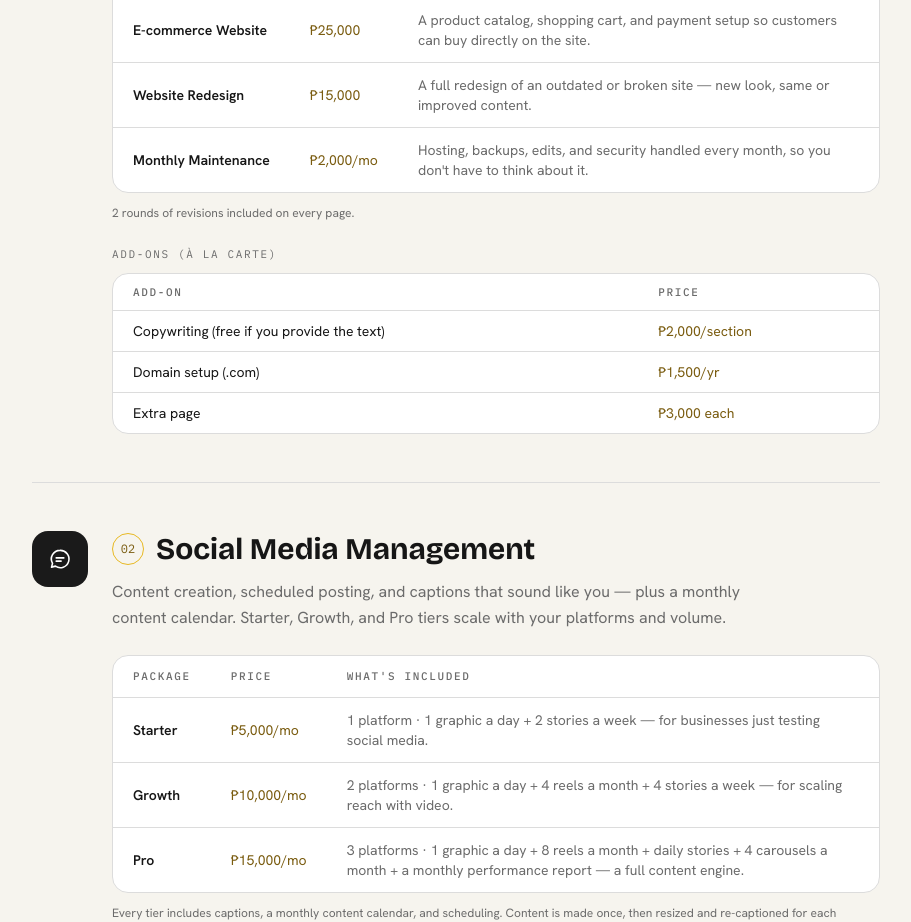
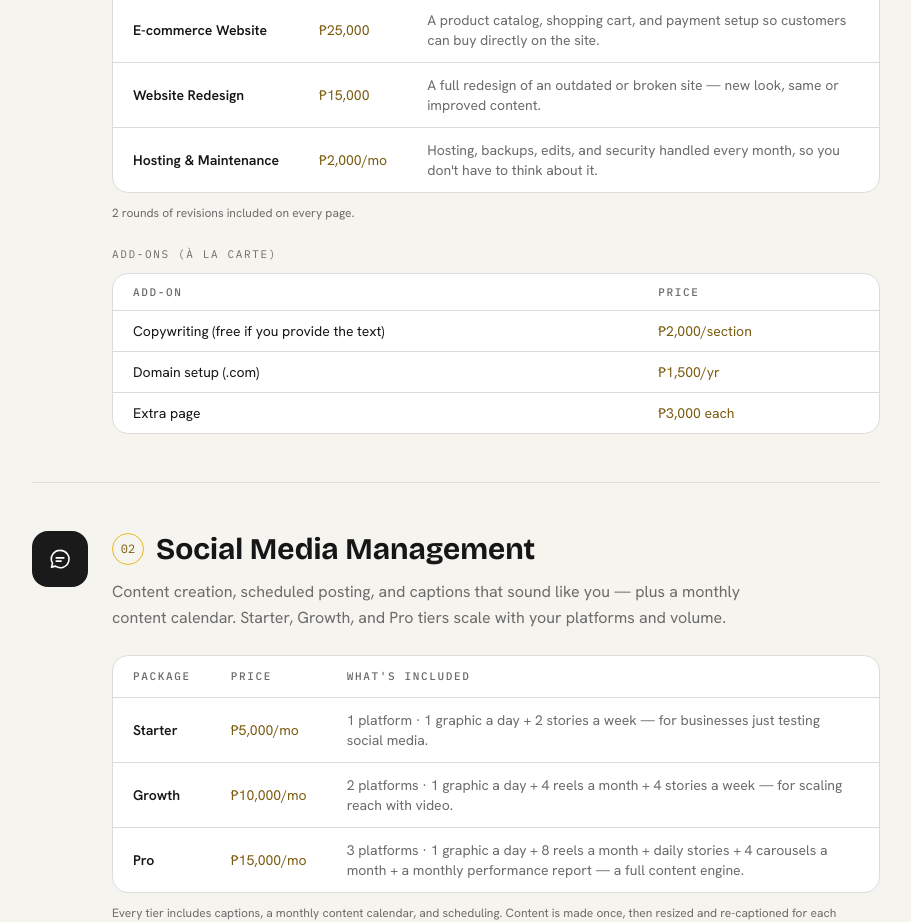
Before and after one commit to KJ3DigitalCo/kj3-website, a React (Vite) app: page /services in a window 1280 px wide. Shown: the part 800-1722 px from the top of the page, without its empty margins (184-1095 px from the left). Built offline with nearby package versions, Linux system fonts and the light colour scheme.

Commit message:
Rename Monthly Maintenance to Hosting & Maintenance
Better reflects what the retainer actually covers.

```diff
--- a/src/data/services.jsx
+++ b/src/data/services.jsx
@@ -36,7 +36,7 @@ export const SERVICES = [
           included: 'A full redesign of an outdated or broken site — new look, same or improved content.',
         },
         {
-          name: 'Monthly Maintenance',
+          name: 'Hosting & Maintenance',
           price: '₱2,000/mo',
           included: "Hosting, backups, edits, and security handled every month, so you don't have to think about it.",
         },
```
